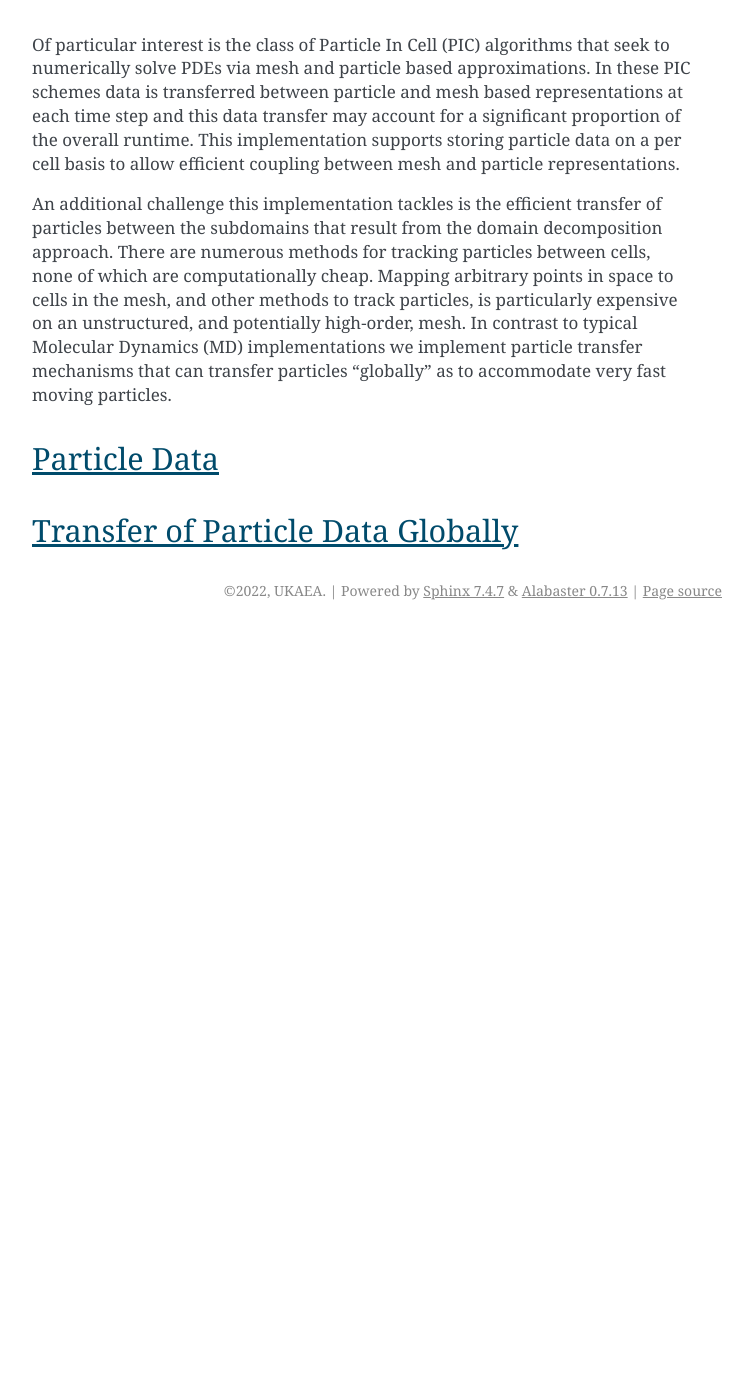
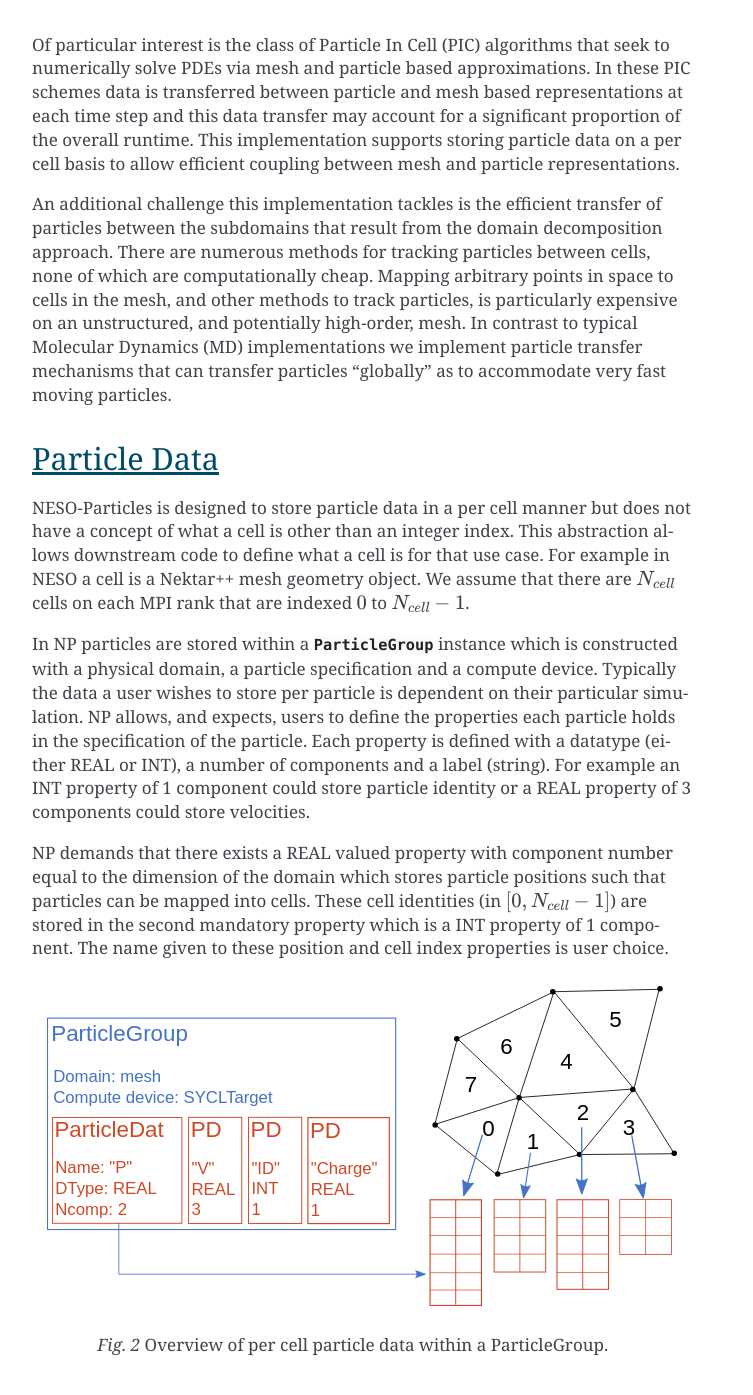
Before and after one commit to ExCALIBUR-NEPTUNE/NESO-Particles, a Sphinx documentation site: the page built from docs/sphinx/source/concept.rst, in a window 1280 px wide and 1400 px high, scrolled down 877 px. Shown: the top 1395 px of the window, without its empty margins (388-1141 px from the left). Built offline with Sphinx 7.4.7, drawn with Linux system fonts in a browser that asks for light colours; before the commit the page ends 1507 px from its top, so only the background shows below that; some of the changed text lies outside the part shown.

Commit message:
added ParticleDat/Group concept

```diff
--- a/docs/sphinx/source/concept.rst
+++ b/docs/sphinx/source/concept.rst
@@ -3,7 +3,7 @@
 Introduction
 ============
 
-NESO-Particles is a particle library designed to enable particle transport over unstructured, and potentially high-order, meshes in a performance portable implementation.
+NESO-Particles (NP) is a particle library designed to enable particle transport over unstructured, and potentially high-order, meshes in a performance portable implementation.
 :numref:`mesh-with-coarse` illustrates an example mesh in black.
 In parallel computation such unstructured meshes are typically decomposed across many MPI ranks where each rank stores and can access a relatively small proportion of the overall mesh.
 In Finite Element Methods (FEM) such meshes are used in conjunction with finite elements to define function spaces on which numerical solutions to Partial Differential Equations (PDEs) can be sought.
@@ -27,7 +27,39 @@ In contrast to typical Molecular Dynamics (MD) implementations we implement part
 Particle Data
 -------------
 
+NESO-Particles is designed to store particle data in a per cell manner but does not have a concept of what a cell is other than an integer index.
+This abstraction allows downstream code to define what a cell is for that use case.
+For example in NESO a cell is a Nektar++ mesh geometry object.
+We assume that there are :math:`N_{cell}` cells on each MPI rank that are indexed :math:`0` to :math:`N_{cell}-1`.
 
+In NP particles are stored within a :class:`ParticleGroup` instance which is constructed with a physical domain, a particle specification and a compute device.
+Typically the data a user wishes to store per particle is dependent on their particular simulation.
+NP allows, and expects, users to define the properties each particle holds in the specification of the particle.
+Each property is defined with a datatype (either REAL or INT), a number of components and a label (string).
+For example an INT property of 1 component could store particle identity or a REAL property of 3 components could store velocities.
+
+NP demands that there exists a REAL valued property with component number equal to the dimension of the domain which stores particle positions such that particles can be mapped into cells.
+These cell identities (in :math:`[0, N_{cell} -1]`) are stored in the second mandatory property which is a INT property of 1 component.
+The name given to these position and cell index properties is user choice.
+
+.. _particle_data_overview:
+.. figure:: figures/particle_data_group.svg
+   :class: with-border
+   :height: 240 pt
+
+   Overview of per cell particle data within a ParticleGroup.
+
+Figure :numref:`particle_data_overview` illustrates 4 particle properties within a :class:`ParticleGroup`.
+The data for these properties is stored in a cell-wise manner within a :class:`ParticleDat` object.
+The :class:`ParticleDat` is responsible for managing the device memory which stores the particle data and for providing access methods which the user can call to access the underlying particle data.
+
+The :class:`ParticleGroup` object uses the domain instance along with the particle positions to determine which cell particles reside in.
+Once cell indices are determined the :class:`ParticleGroup` moves particle data between the storage location for each cell.
+Within each cell data is stored such that the particle data is stored contiguously component-wise (SoA layout).
+
+The :class:`ParticleGroup` also uses the position information to determine when particle data should be transferred to a different remote MPI rank.
+NESO-Particles uses a combination of a local exchange pattern a global communication pattern to enable global transfer (i.e. anywhere to anywhere) of particles over an unstructured (and potentially high-order) mesh.
+Furthermore the local exchange pattern is configurable to promote particle transfer through local communications where possible.
 
 
 Transfer of Particle Data Globally
```
Also changed, not shown: docs/sphinx/source/figures/particle_data_group.svg (added).
